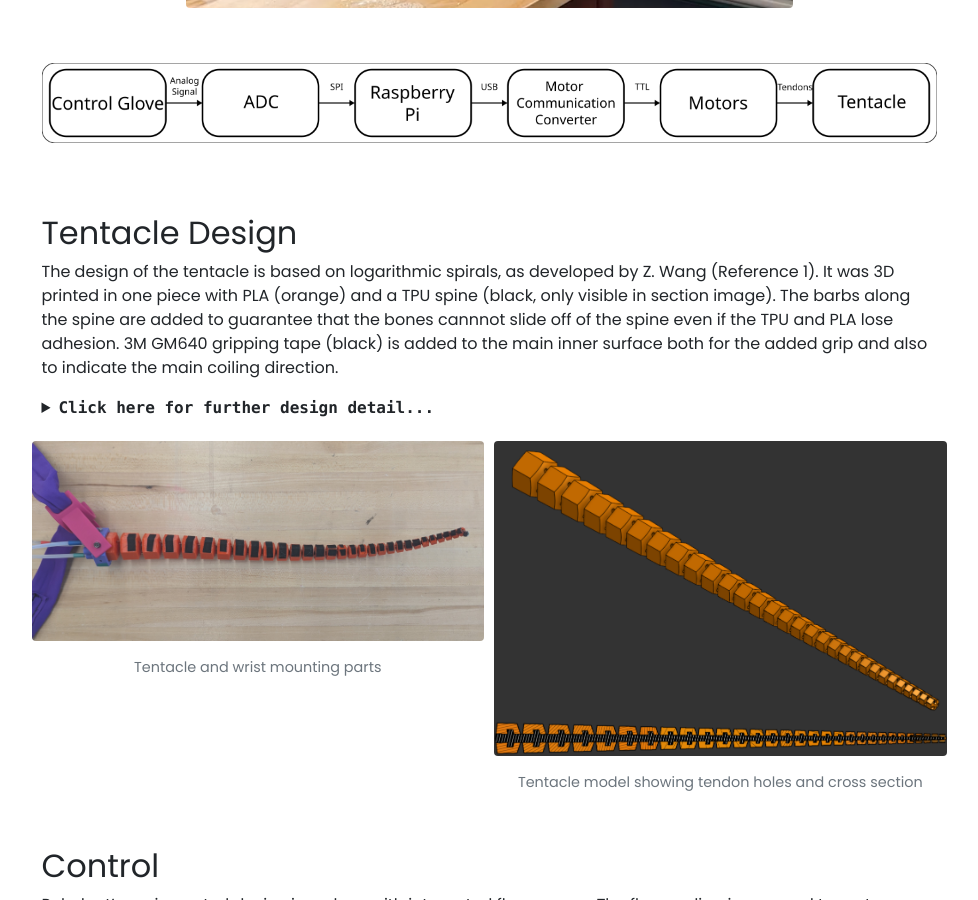
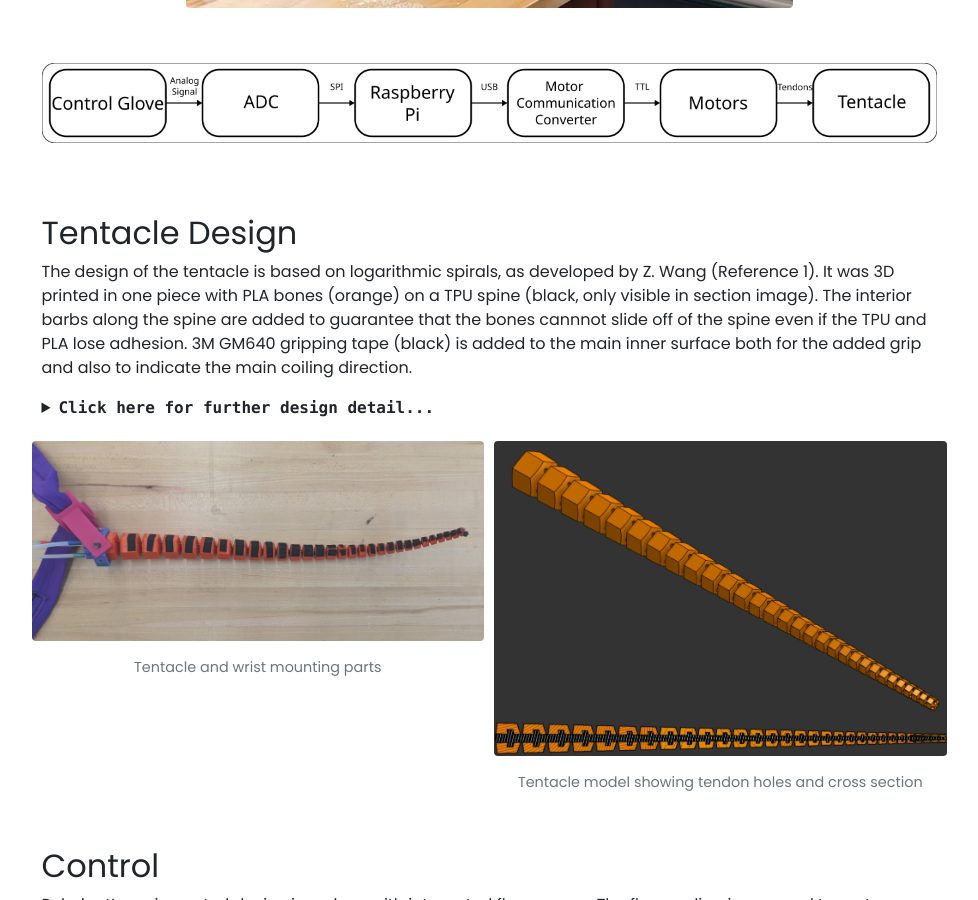
Before and after one commit to tmpegues/tmpegues.github.io, a Jekyll site: the page built from _projects/1_polydact.md, in a window 1280 px wide and 900 px high, scrolled down 1502 px. Shown: the whole window, without its empty margins (151-1129 px from the left). Built offline with Jekyll 4.4.1, drawn with Linux system fonts in a browser that asks for light colours.

Commit message:
Update wording on Tentacle Design

```diff
--- a/_projects/1_polydact.md
+++ b/_projects/1_polydact.md
@@ -34,7 +34,7 @@ Polydact a wearable robotic sixth finger that gives its user greater dexterity t
 
 
 ## Tentacle Design
-The design of the tentacle is based on logarithmic spirals, as developed by Z. Wang (Reference 1). It was 3D printed in one piece with PLA (orange) and a TPU spine (black, only visible in section image). The barbs along the spine are added to guarantee that the bones cannnot slide off of the spine even if the TPU and PLA lose adhesion. 3M GM640 gripping tape (black) is added to the main inner surface both for the added grip and also to indicate the main coiling direction.
+The design of the tentacle is based on logarithmic spirals, as developed by Z. Wang (Reference 1). It was 3D printed in one piece with PLA bones (orange) on a TPU spine (black, only visible in section image). The interior barbs along the spine are added to guarantee that the bones cannnot slide off of the spine even if the TPU and PLA lose adhesion. 3M GM640 gripping tape (black) is added to the main inner surface both for the added grip and also to indicate the main coiling direction.
 
 <details>
     <summary class="text-monospace"><b>Click here for further design detail...</b></summary>
```
